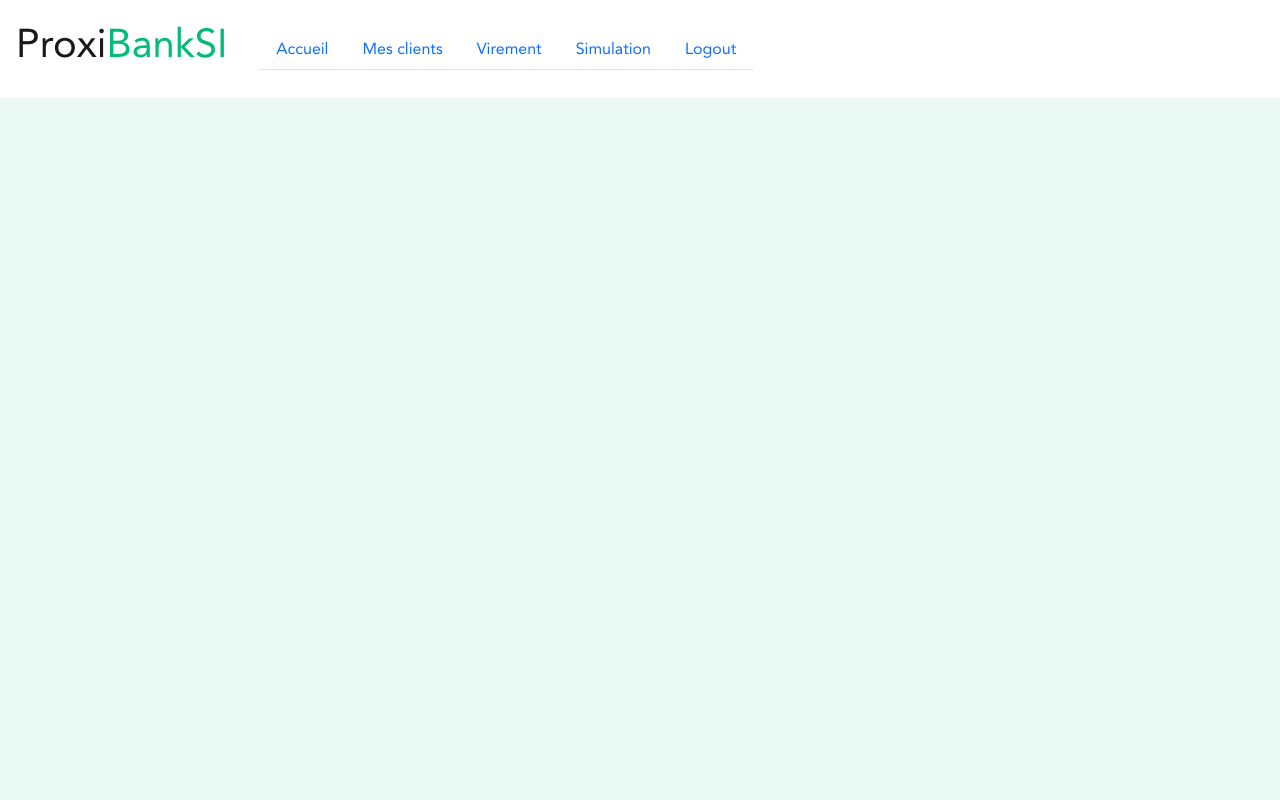
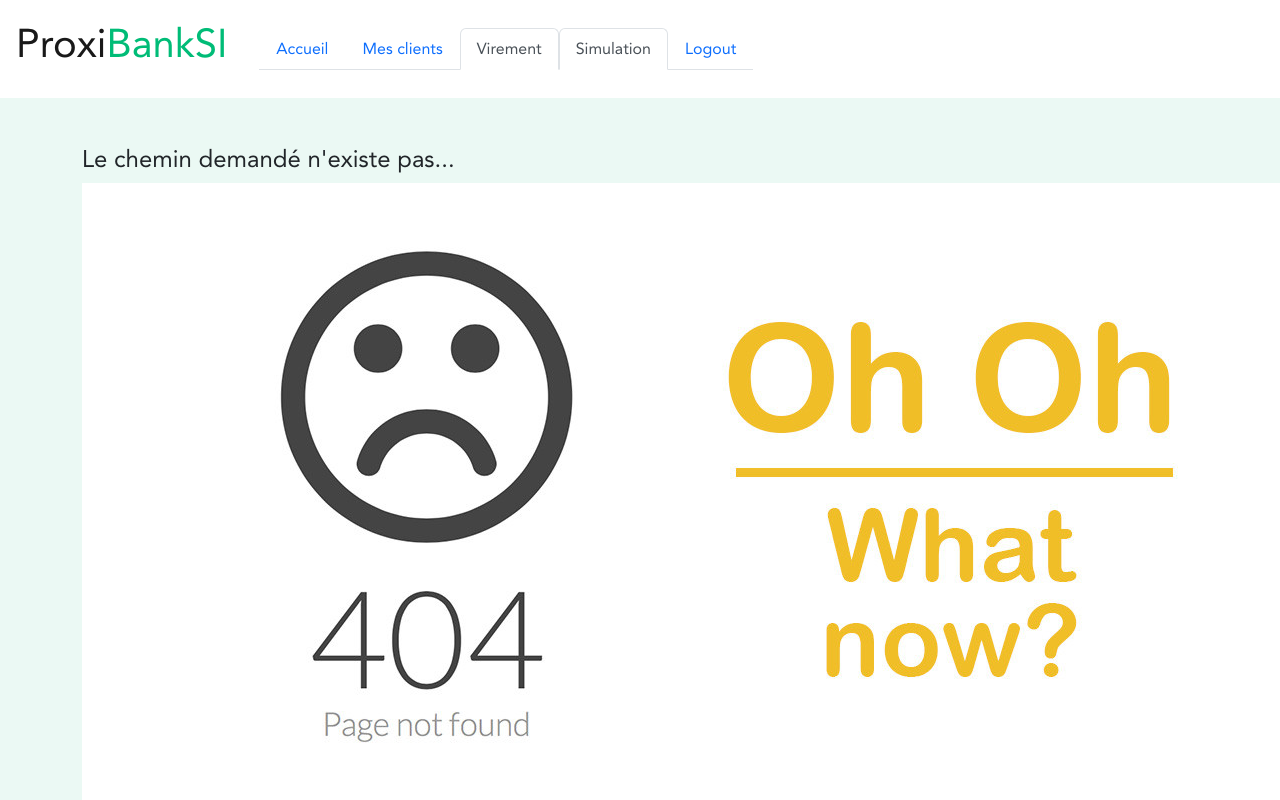
Before and after one commit to kendryk/proxibankSI_equipe1_front, an Angular app: page /not-found in a window 1280 px wide. Before the commit this address led to /. Shown: the top 800 px of the page. Built offline with nearby package versions, Linux system fonts and the light colour scheme.

Commit message:
page no-found 404

```diff
--- a/src/app/app.module.ts
+++ b/src/app/app.module.ts
@@ -15,6 +15,7 @@ import { FormClientComponent } from './form-client/form-client.component';
 import { FormsModule, ReactiveFormsModule } from '@angular/forms';
 import { HomeComponent } from './home/home.component';
 import { ClientAccountsComponent } from './client-accounts/client-accounts.component';
+import { NoFoundComponent } from './no-found/no-found.component';
 
 
 
@@ -31,6 +32,7 @@ import { ClientAccountsComponent } from './client-accounts/client-accounts.compo
     FormClientComponent,
     HomeComponent,
     ClientAccountsComponent,
+    NoFoundComponent,
 
 
   ],
--- a/src/app/app.routing.ts
+++ b/src/app/app.routing.ts
@@ -3,6 +3,7 @@ import { ClientContainerComponent } from './client-container/client-container.co
 import { FormClientComponent } from './form-client/form-client.component';
 import { HomeComponent } from './home/home.component';
 import { ClientAccountsComponent } from './client-accounts/client-accounts.component';
+import { NoFoundComponent } from './no-found/no-found.component';
 
 const myRoutes: Routes = [
   // Todo revoir les nom des id
@@ -17,6 +18,8 @@ const myRoutes: Routes = [
     path: 'advisor/:advisorId/updateClient/:clientId',
     component: FormClientComponent,
   },
+  { path: 'not-found', component: NoFoundComponent },
+  { path: '**', redirectTo: 'not-found' },
 ];
 
 export const ROUTING = RouterModule.forRoot(myRoutes);
--- /dev/null
+++ b/src/app/no-found/no-found.component.html
@@ -0,0 +1,2 @@
+<h4>Le chemin demandé n'existe pas...</h4>
+<img src="../../assets/404.jpeg" alt="">
```
Also changed, not shown: src/app/no-found/no-found.component.ts (added, +10 -0 lines), src/app/no-found/no-found.component.css (added), src/assets/404.jpeg (added), 1 other file (tests, documents, lock files or other folders).
